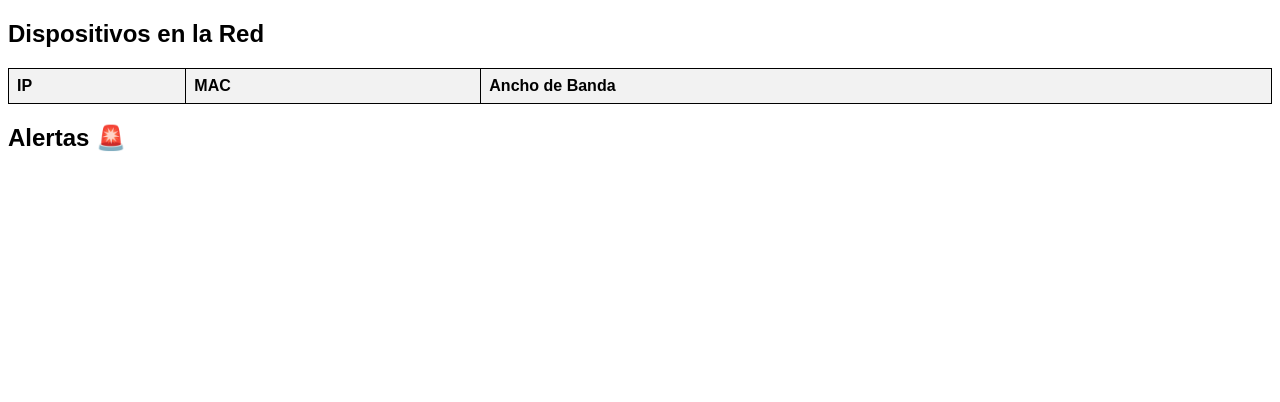
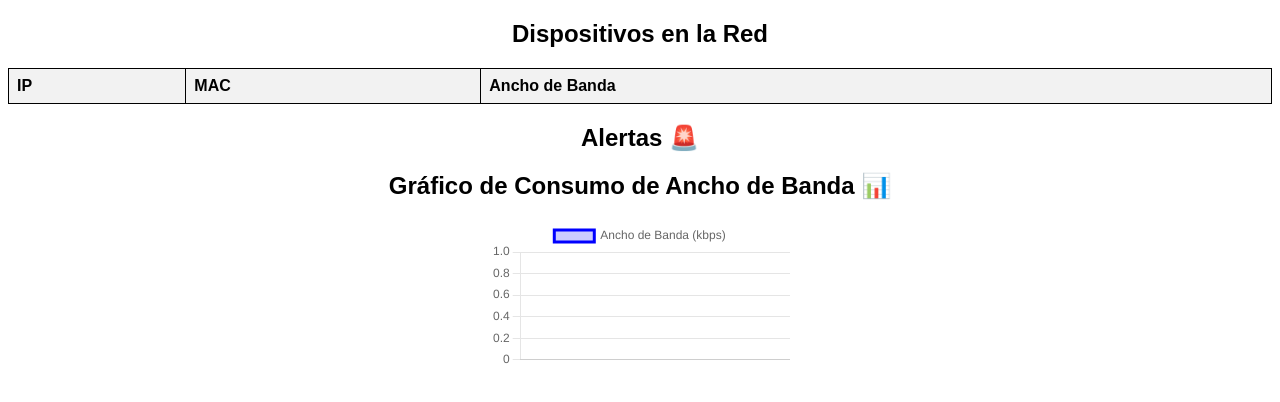
Before and after one commit to b0tk/ARP, a plain HTML site: page public/index.html in a window 1280 px wide. Drawn offline with nearby package versions, Linux system fonts and the light colour scheme; no server answers.

Commit message:
Update index.html

```diff
--- a/public/index.html
+++ b/public/index.html
@@ -5,12 +5,14 @@
     <meta name="viewport" content="width=device-width, initial-scale=1.0">
     <title>Monitor de Red</title>
     <script src="/socket.io/socket.io.js"></script>
+    <script src="https://cdn.jsdelivr.net/npm/chart.js"></script>
     <style>
-        body { font-family: Arial, sans-serif; }
-        table { width: 100%; border-collapse: collapse; }
+        body { font-family: Arial, sans-serif; text-align: center; }
+        table { width: 100%; border-collapse: collapse; margin-bottom: 20px; }
         th, td { border: 1px solid black; padding: 8px; text-align: left; }
         th { background-color: #f2f2f2; }
         .alert { color: red; font-weight: bold; }
+        canvas { max-width: 600px; margin: 20px auto; }
     </style>
 </head>
 <body>
@@ -29,8 +31,33 @@
     <h2>Alertas 🚨</h2>
     <ul id="alerts"></ul>
 
+    <h2>Gráfico de Consumo de Ancho de Banda 📊</h2>
+    <canvas id="bandwidthChart"></canvas>
+
     <script>
         const socket = io();
+        const ctx = document.getElementById("bandwidthChart").getContext("2d");
+
+        let bandwidthData = {
+            labels: [],
+            datasets: [{
+                label: "Ancho de Banda (kbps)",
+                borderColor: "blue",
+                backgroundColor: "rgba(0, 0, 255, 0.2)",
+                data: []
+            }]
+        };
+
+        let bandwidthChart = new Chart(ctx, {
+            type: "line",
+            data: bandwidthData,
+            options: {
+                responsive: true,
+                scales: {
+                    y: { beginAtZero: true }
+                }
+            }
+        });
 
         socket.on("update", data => {
             const table = document.getElementById("deviceTable");
@@ -39,6 +66,7 @@
             table.innerHTML = "";
             alertsList.innerHTML = "";
 
+            let totalBandwidth = 0;
             data.dispositivos.forEach(device => {
                 let row = `<tr>
                     <td>${device.ip}</td>
@@ -46,12 +74,24 @@
                     <td>${device.bandwidth}</td>
                 </tr>`;
                 table.innerHTML += row;
+
+                totalBandwidth += parseFloat(device.bandwidth);
             });
 
             data.alertas.forEach(alert => {
                 let item = `<li class="alert">⚠️ ${alert.ip} está usando ${alert.bandwidth} kbps</li>`;
                 alertsList.innerHTML += item;
             });
+
+            // Actualizar gráfico
+            const now = new Date().toLocaleTimeString();
+            if (bandwidthData.labels.length > 10) {
+                bandwidthData.labels.shift();
+                bandwidthData.datasets[0].data.shift();
+            }
+            bandwidthData.labels.push(now);
+            bandwidthData.datasets[0].data.push(totalBandwidth);
+            bandwidthChart.update();
         });
     </script>
 </body>
```
